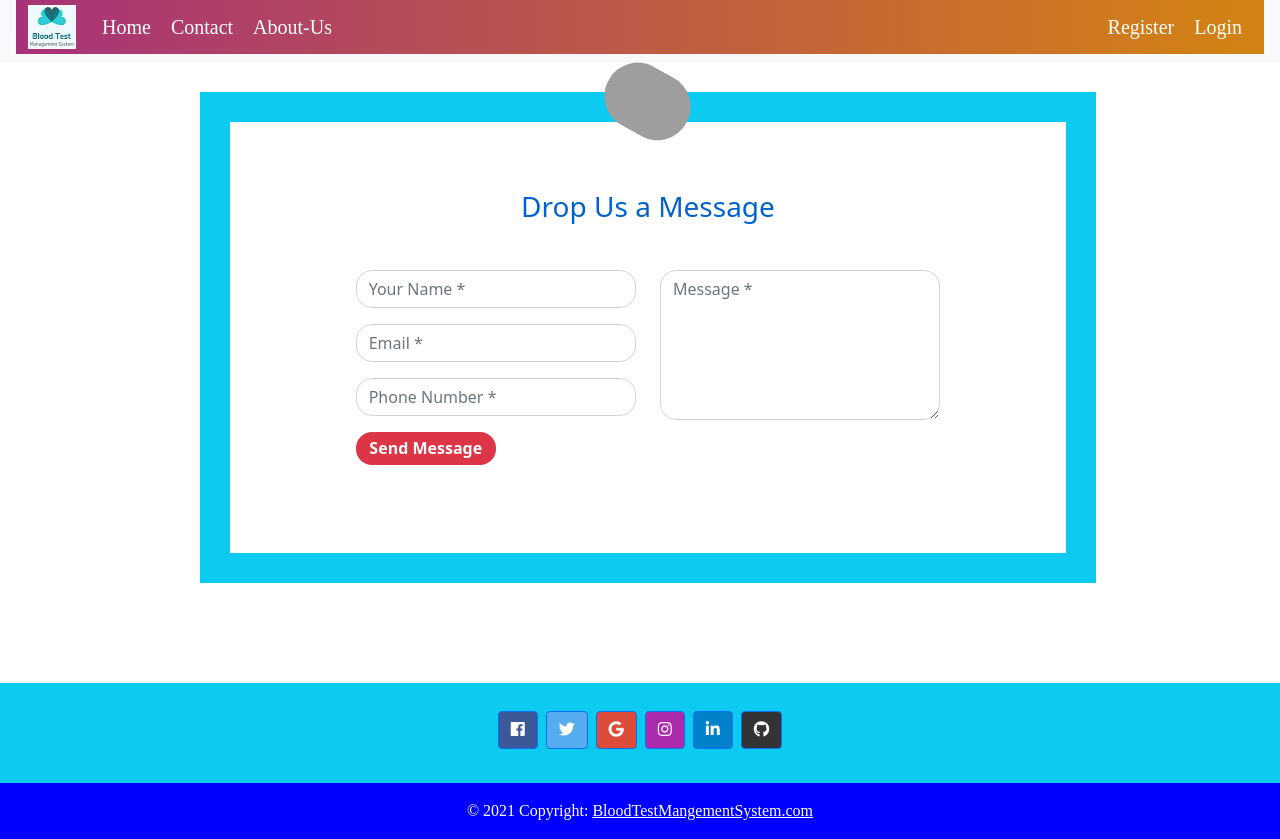
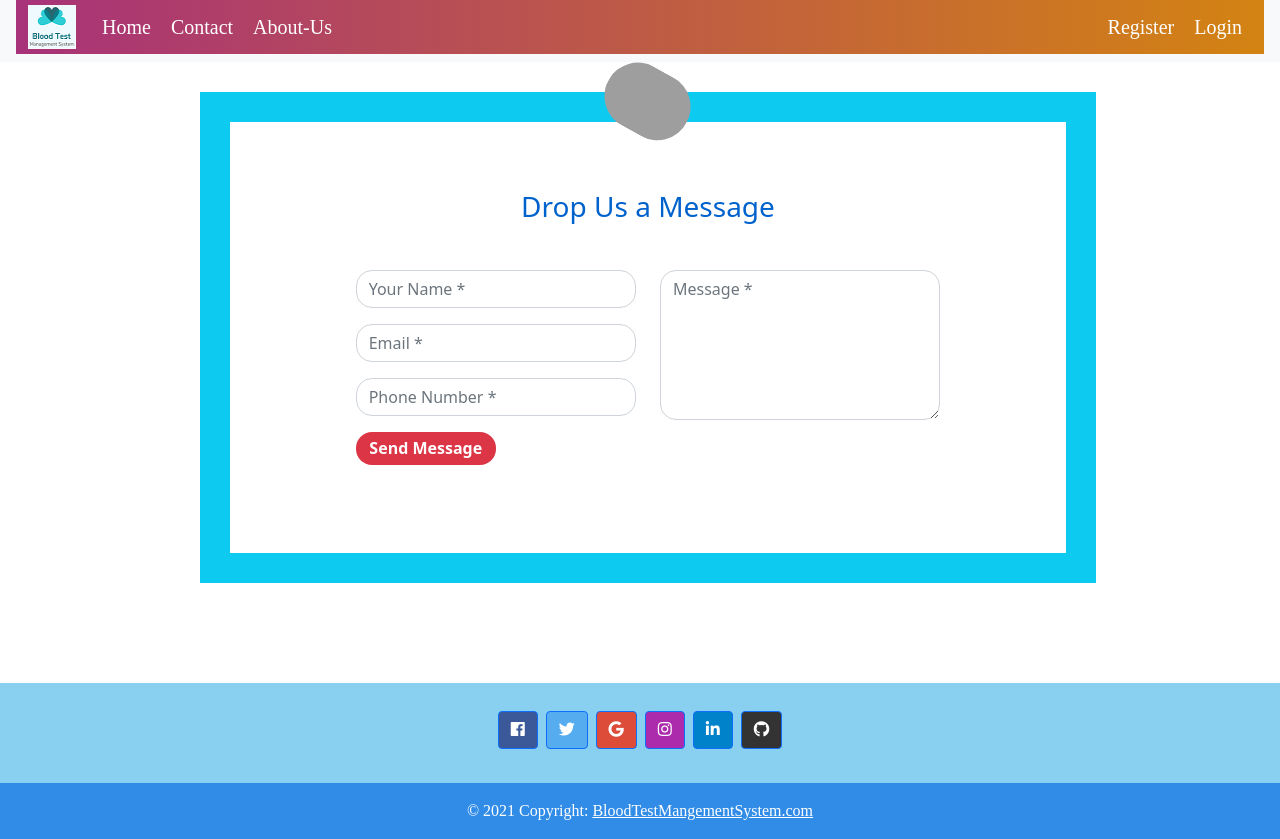
Before and after one commit to Sanju67/SEMVI_Angular, an Angular app: page /contact-us in a window 1280 px wide. Built offline with nearby package versions, Linux system fonts and the light colour scheme; grey boxes are pictures that could not be loaded.

Commit message:
Footer and contact us component updated

```diff
--- a/src/app/contact-us/contact-us.component.ts
+++ b/src/app/contact-us/contact-us.component.ts
@@ -35,6 +35,8 @@ export class ContactUsComponent implements OnInit {
 
   messageSubmit(){
     console.log(this.contactUsForm.value) ;
+    alert("Thanks for your FeedBack !! ") ;
+    this.contactUsForm.reset();
   }
 
   get userName(){
--- a/src/app/home/footer/footer.component.css
+++ b/src/app/home/footer/footer.component.css
@@ -70,7 +70,7 @@
     height: 150px;
     margin-top: 100px;
     padding-bottom: 0px;
-    color: blue;
+    color: #89CFF0 ;
     margin-bottom: 0px;
     margin-left: 0px;
     margin-right: 0px;
--- a/src/app/home/footer/footer.component.html
+++ b/src/app/home/footer/footer.component.html
@@ -18,7 +18,7 @@
     <!-- Remove the container if you want to extend the Footer to full width. -->
     <div class="footer">
 
-          <footer class="bg-info text-center text-white">
+          <footer class="text-center text-white"  style="background-color: #89CFF0">
           <!-- Grid container -->
           <div class="container p-4 pb-0">
             <!-- Section: Social media -->
@@ -93,7 +93,7 @@
           <!-- Grid container -->
 
           <!-- Copyright -->
-          <div class="text-center p-3" style="background-color: blue;">
+          <div class="text-center p-3" style="background-color: #318CE7;">
             © 2021 Copyright:
             <a class="text-white" href="#">BloodTestMangementSystem.com</a>
           </div>
```
